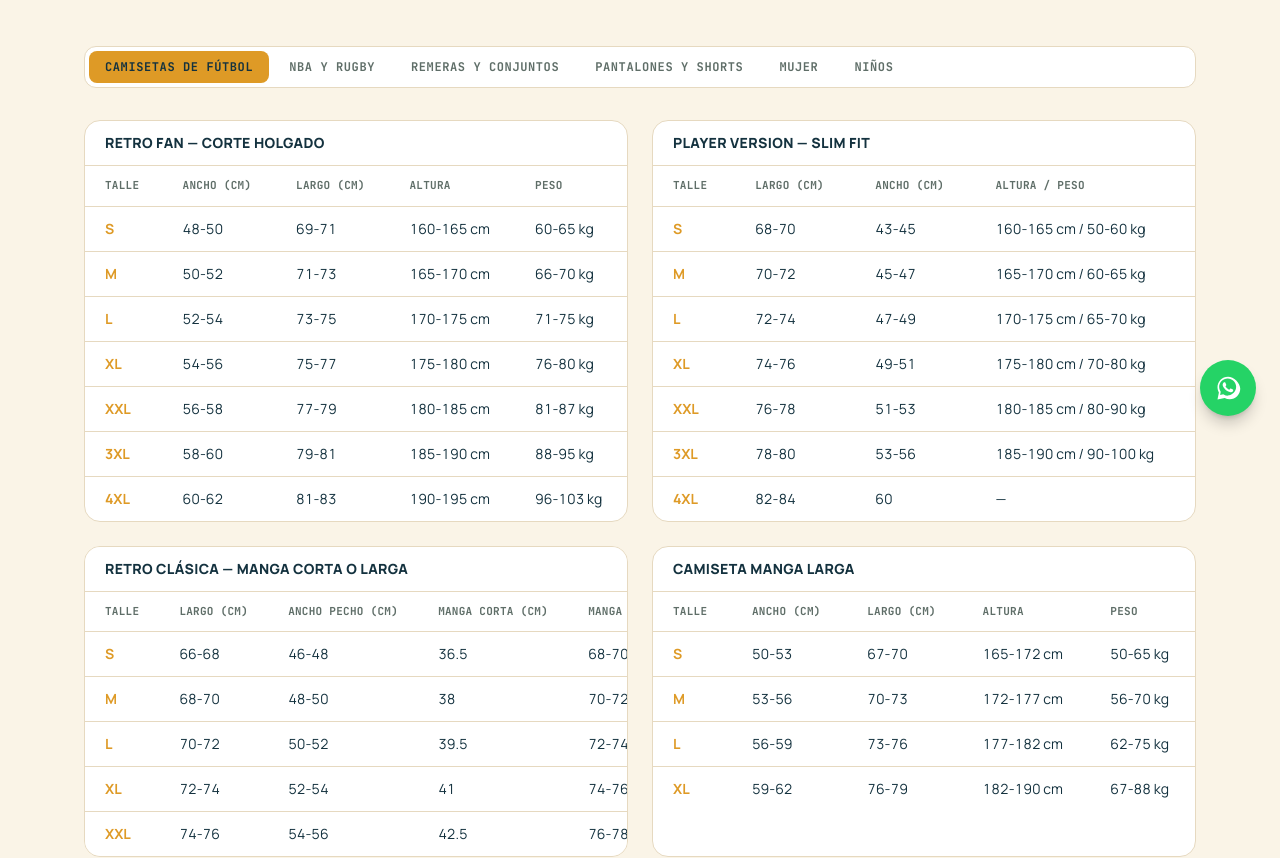
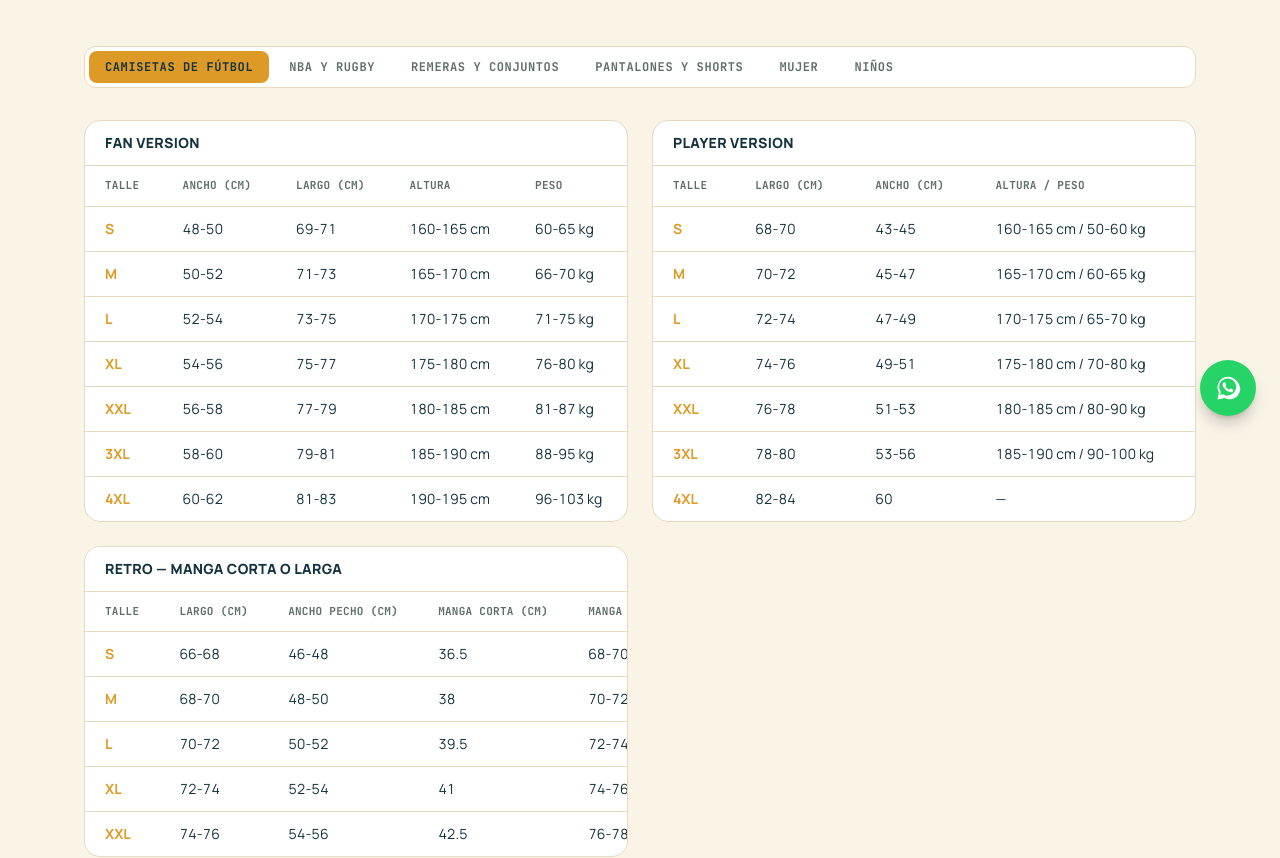
Before and after one commit to agustingim22/thorImportaciones-front, a Next.js app: page /talles in a window 1280 px wide. Shown: the part 360-1218 px from the top of the page. Built offline with nearby package versions, Linux system fonts and the light colour scheme; no server answers.

Commit message:
Ajustes de la guia de talles: titulos mas cortos, saca manga larga

```diff
--- a/src/components/TallesGuide.tsx
+++ b/src/components/TallesGuide.tsx
@@ -21,7 +21,7 @@ const CATEGORIES: Category[] = [
     label: "Camisetas de fútbol",
     charts: [
       {
-        title: "Retro Fan — corte holgado",
+        title: "Fan Version",
         headers: ["Talle", "Ancho (cm)", "Largo (cm)", "Altura", "Peso"],
         rows: [
           ["S", "48-50", "69-71", "160-165 cm", "60-65 kg"],
@@ -34,7 +34,7 @@ const CATEGORIES: Category[] = [
         ],
       },
       {
-        title: "Player Version — slim fit",
+        title: "Player Version",
         headers: ["Talle", "Largo (cm)", "Ancho (cm)", "Altura / Peso"],
         rows: [
           ["S", "68-70", "43-45", "160-165 cm / 50-60 kg"],
@@ -47,10 +47,15 @@ const CATEGORIES: Category[] = [
         ],
       },
       {
-        title: "Retro clásica — manga corta o larga",
+        title: "Retro — manga corta o larga",
         headers: [
-          "Talle", "Largo (cm)", "Ancho pecho (cm)",
-          "Manga corta (cm)", "Manga larga (cm)", "Altura", "Peso",
+          "Talle",
+          "Largo (cm)",
+          "Ancho pecho (cm)",
+          "Manga corta (cm)",
+          "Manga larga (cm)",
+          "Altura",
+          "Peso",
         ],
         rows: [
           ["S", "66-68", "46-48", "36.5", "68-70", "160-165 cm", "50-60 kg"],
@@ -58,16 +63,6 @@ const CATEGORIES: Category[] = [
           ["L", "70-72", "50-52", "39.5", "72-74", "170-175 cm", "65-70 kg"],
           ["XL", "72-74", "52-54", "41", "74-76", "175-180 cm", "70-80 kg"],
           ["XXL", "74-76", "54-56", "42.5", "76-78", "180-185 cm", "80-90 kg"],
-        ],
-      },
-      {
-        title: "Camiseta manga larga",
-        headers: ["Talle", "Ancho (cm)", "Largo (cm)", "Altura", "Peso"],
-        rows: [
-          ["S", "50-53", "67-70", "165-172 cm", "50-65 kg"],
-          ["M", "53-56", "70-73", "172-177 cm", "56-70 kg"],
-          ["L", "56-59", "73-76", "177-182 cm", "62-75 kg"],
-          ["XL", "59-62", "76-79", "182-190 cm", "67-88 kg"],
         ],
       },
     ],
@@ -78,7 +73,13 @@ const CATEGORIES: Category[] = [
     charts: [
       {
         title: "Camiseta NBA (básquet)",
-        headers: ["Talle", "Largo (cm)", "Contorno pecho (cm)", "Ancho hombros (cm)", "Altura / Peso"],
+        headers: [
+          "Talle",
+          "Largo (cm)",
+          "Contorno pecho (cm)",
+          "Ancho hombros (cm)",
+          "Altura / Peso",
+        ],
         rows: [
           ["S", "70", "98", "35", "160-170 cm / 45-57 kg"],
           ["M", "72", "106", "37", "168-175 cm / 58-67 kg"],
@@ -128,7 +129,14 @@ const CATEGORIES: Category[] = [
       },
       {
         title: "Conjunto deportivo (buzo + pantalón)",
-        headers: ["Talle", "Largo remera (cm)", "1/2 Pecho (cm)", "Largo pantalón (cm)", "Altura", "Peso"],
+        headers: [
+          "Talle",
+          "Largo remera (cm)",
+          "1/2 Pecho (cm)",
+          "Largo pantalón (cm)",
+          "Altura",
+          "Peso",
+        ],
         rows: [
           ["S", "68-71", "50-53", "96-98", "160-170 cm", "50-67 kg"],
           ["M", "71-74", "53-55", "98-101", "171-176 cm", "62-75 kg"],
@@ -156,7 +164,15 @@ const CATEGORIES: Category[] = [
     charts: [
       {
         title: "Pantalones y shorts",
-        headers: ["Talle", "Largo (cm)", "Ancho cintura (cm)", "Cadera (cm)", "Muslo (cm)", "Contorno pie (cm)", "Altura"],
+        headers: [
+          "Talle",
+          "Largo (cm)",
+          "Ancho cintura (cm)",
+          "Cadera (cm)",
+          "Muslo (cm)",
+          "Contorno pie (cm)",
+          "Altura",
+        ],
         rows: [
           ["S", "44", "31", "104", "64", "30", "150-159 cm"],
           ["M", "46", "33", "104", "64", "31", "160-169 cm"],
@@ -190,7 +206,14 @@ const CATEGORIES: Category[] = [
     charts: [
       {
         title: "Camisetas de niños",
-        headers: ["Talle", "Edad", "Largo (cm)", "1/2 Pecho (cm)", "Altura (cm)", "Largo pantalón (cm)"],
+        headers: [
+          "Talle",
+          "Edad",
+          "Largo (cm)",
+          "1/2 Pecho (cm)",
+          "Altura (cm)",
+          "Largo pantalón (cm)",
+        ],
         rows: [
           ["16", "3-4 años", "42", "33", "95-105", "31"],
           ["18", "4-5 años", "45", "35", "105-115", "33"],
@@ -273,7 +296,9 @@ export function TallesGuide() {
               key={c.key}
               onClick={() => setActive(c.key)}
               className={`rounded-lg px-4 py-2 font-mono text-xs font-bold uppercase tracking-wider transition-colors ${
-                active === c.key ? "bg-thor-gold text-thor-ink" : "text-thor-muted hover:text-thor-ink"
+                active === c.key
+                  ? "bg-thor-gold text-thor-ink"
+                  : "text-thor-muted hover:text-thor-ink"
               }`}
             >
               {c.label}
```
